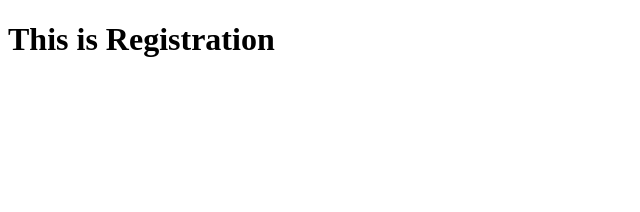
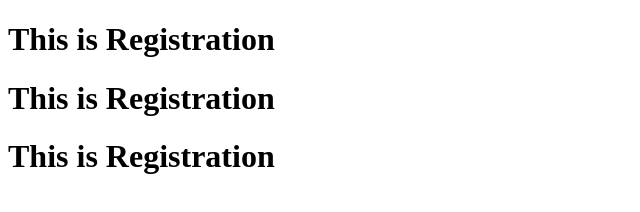
Before and after one commit to js55998/Status_Check_Rule, a website: page html5/registration.html in a window 1280 px wide. Shown: the whole page, without its empty margins (0-640 px from the left). Drawn offline with Linux system fonts and the light colour scheme.

Commit message:
Change in Registartion

```diff
--- a/html5/registration.html
+++ b/html5/registration.html
@@ -9,6 +9,8 @@
 
 <body>
     <h1>This is Registration</h1>
+    <h1>This is Registration</h1>
+    <h1>This is Registration</h1>
 </body>
 
 </html>
```
